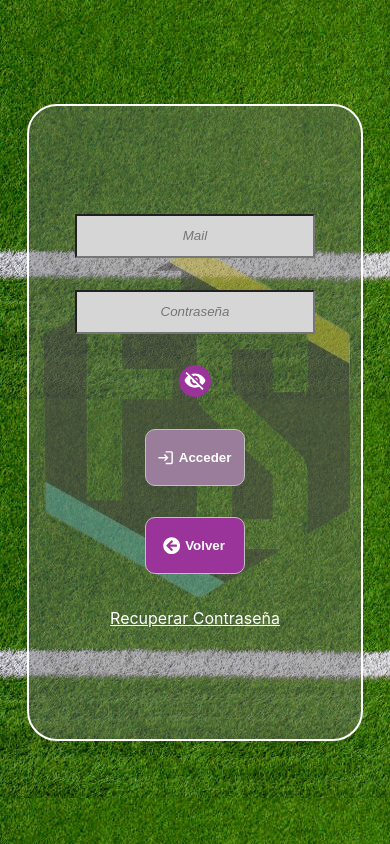
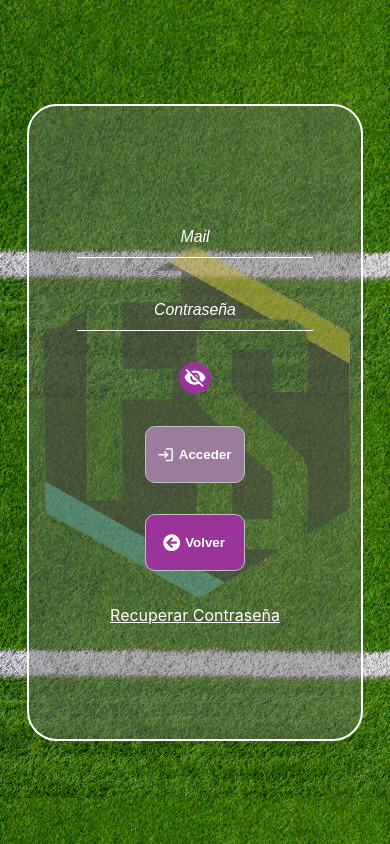
Before and after one commit to pablo-salituri/FutsScore, a React (Vite) app in the folder Front/: page /login in a window 390 px wide. Built offline with nearby package versions, Linux system fonts and the light colour scheme.

Commit message:
fix de estilo de body en admin

```diff
--- a/Front/src/Components/Admin/Admin.jsx
+++ b/Front/src/Components/Admin/Admin.jsx
@@ -25,11 +25,13 @@ export default function Admin() {
   return (
     <div className={styles.adminContainer}>
       <NavBar />
-      {width < 1025 ? <SmallSideBar /> : <LargeSideBar />}
-      <Link to="/admin/addItem">
-        <button className={styles.addButton}>+</button>
-      </Link>
-      <Home />
+      <section className={styles.body}>
+        {width < 1025 ? <SmallSideBar /> : <LargeSideBar />}
+        <Link to="/admin/addItem">
+          <button className={styles.addButton}>+</button>
+        </Link>
+        <Home />
+      </section>
     </div>
   );
 }
--- a/Front/src/Components/Admin/Admin.module.css
+++ b/Front/src/Components/Admin/Admin.module.css
@@ -6,6 +6,13 @@
         top: 0;
     }
 
+    .body {
+        /* background-color: aqua; */
+        display: flex;
+        flex-direction: column;
+        height: 88%;
+    }
+
     .addButton {
         position: absolute;
     }
--- a/Front/src/Components/Login/Login.module.css
+++ b/Front/src/Components/Login/Login.module.css
@@ -33,13 +33,20 @@
     }
 
     .input {
+        /* background-color:#d6d6d6; */
+        background-color: transparent;
+        color: white;
         width: 70%;
         height: 6%;
-        background-color:#d6d6d6;
+        font-size: 1.1em;
+        border: none;
+        border-bottom: 1px solid white;
         text-align: center;
     }
 
     .input::placeholder {
+        color: white;
+        font-size: 0.9em;
         text-align: center;
         font-style: italic;
     }
@@ -58,9 +65,6 @@
         color: white;
         width: 75%;
         height: 75%;
-        /* width: 25px;
-        height: 25px; */
-
     }
 
     .button {
```
